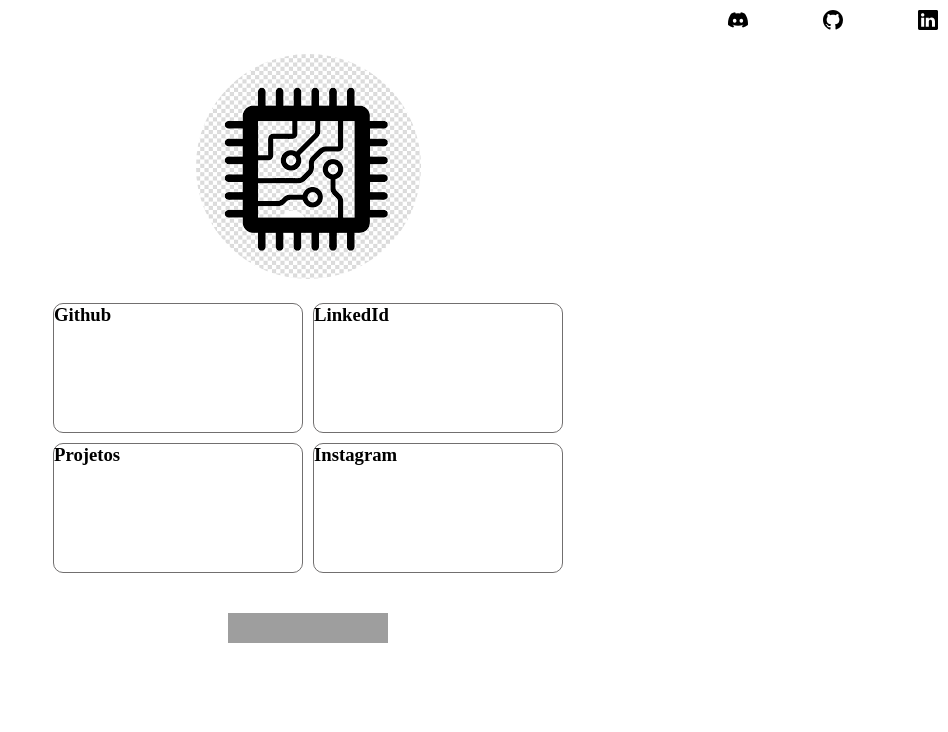
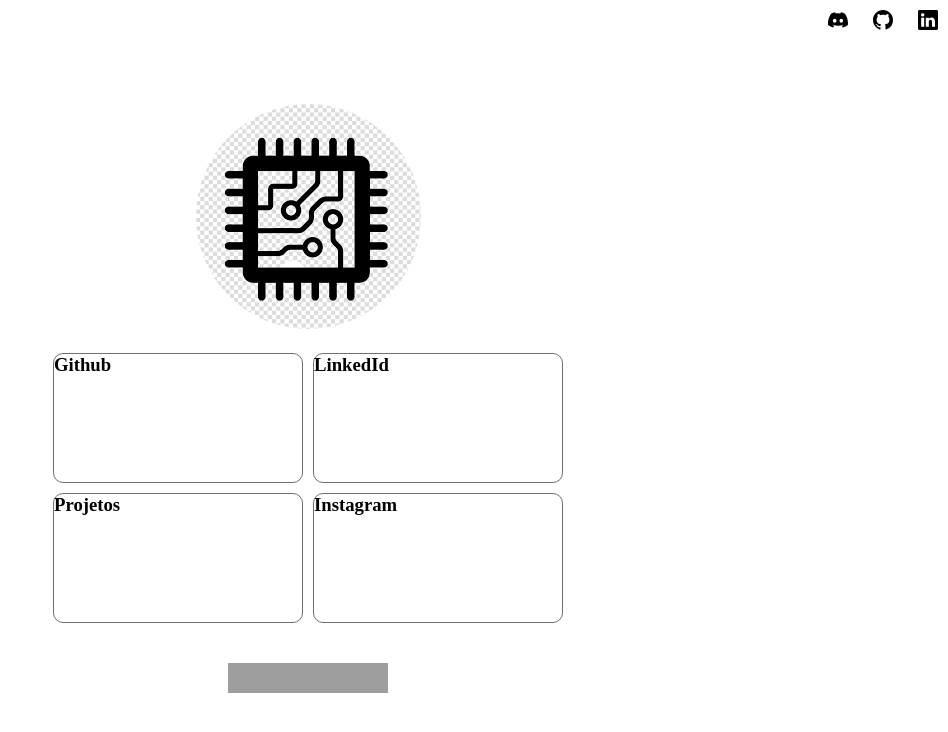
Before and after one commit to ivaraujo/ivaraujo, a plain HTML site: page index.html in a window 1280 px wide. Shown: the whole page, without its empty margins (332-1280 px from the left). Drawn offline with Linux system fonts and the light colour scheme; grey boxes are pictures that could not be loaded.

Commit message:
Update index.css

```diff
--- a/index.css
+++ b/index.css
@@ -21,7 +21,7 @@ body{
     gap: 15px;
 }
 .cabecalho-redes-item{
-    padding: 10px 10px 0px 50px;
+    padding: 10px 10px 50px 0px;
 }
 
 .conteudo{
```
